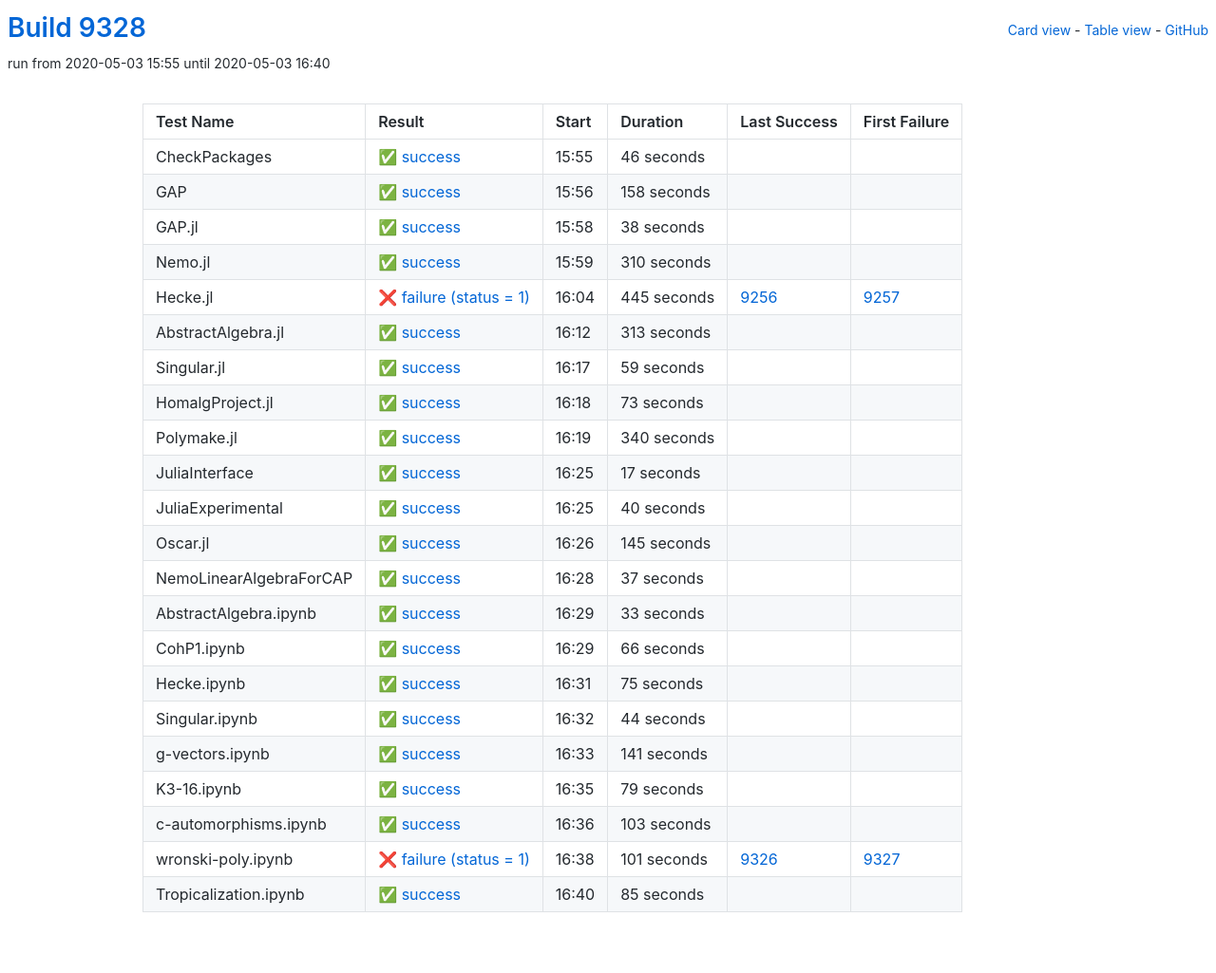
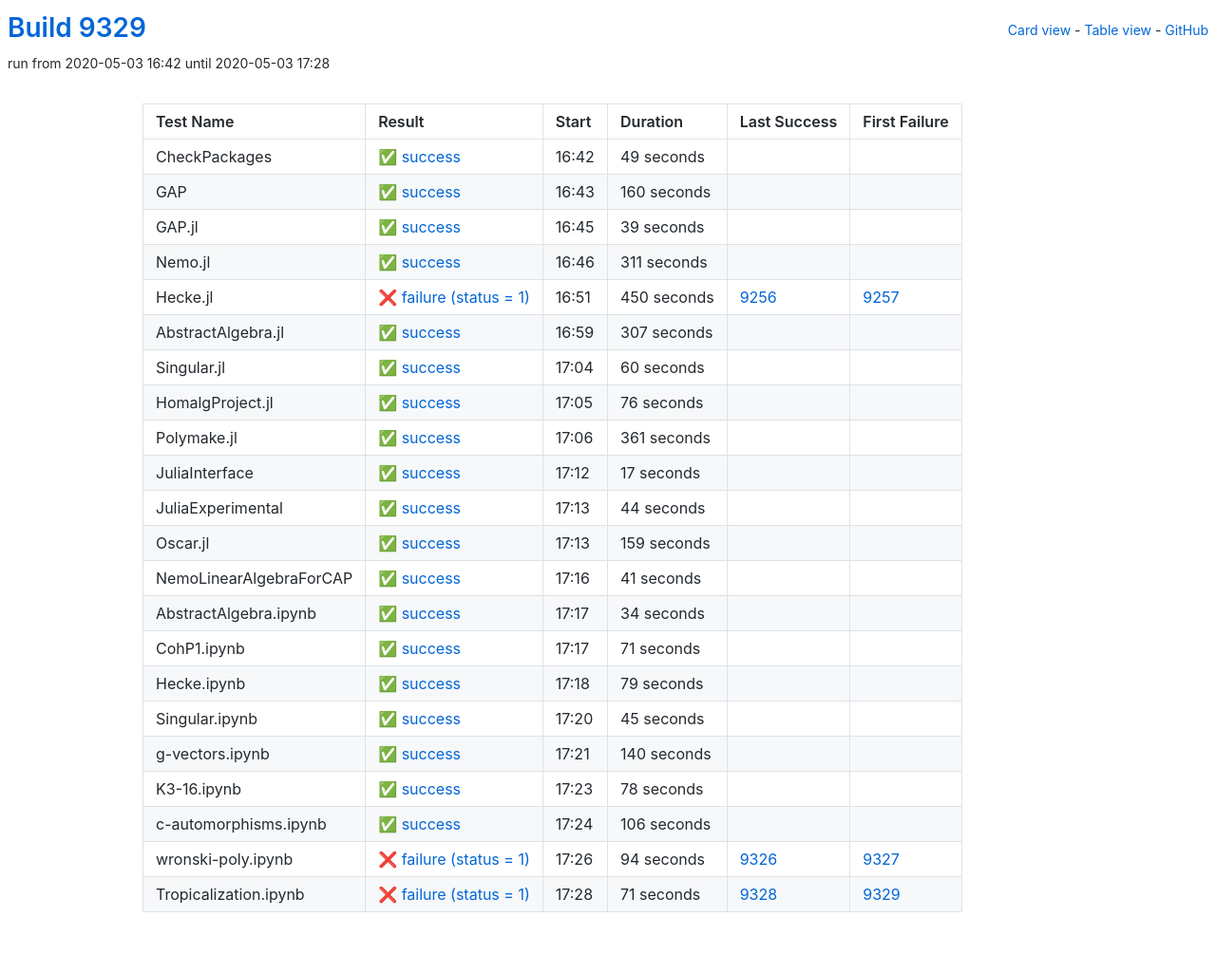
Before and after one commit to oscar-system/oscar-ci-status, a Jekyll site: the page built from table.html, in a window 1280 px wide. Shown: the whole page at 95% size. Built offline with Jekyll 4.4.1, drawn with Linux system fonts in a browser that asks for light colours.

Commit message:
Build 9329

```diff
--- a/_data/ci.yml
+++ b/_data/ci.yml
@@ -1,104 +1,104 @@
-build: 9328
-build_url: https://oscarci.mathematik.uni-kl.de/job/oscar/9328/
+build: 9329
+build_url: https://oscarci.mathematik.uni-kl.de/job/oscar/9329/
 job: oscar
 tests:
-- duration: 46
+- duration: 49
   exitcode: 0
   first_failure: false
   first_failure_url: null
   last_success: false
   last_success_url: null
-  log: https://oscarci.mathematik.uni-kl.de/job/oscar/9328/artifact/logs/build-9328/CheckPackages.log
+  log: https://oscarci.mathematik.uni-kl.de/job/oscar/9329/artifact/logs/build-9329/CheckPackages.log
   name: CheckPackages
-  start: 2020-05-03 15:55
+  start: 2020-05-03 16:42
   status: success
   success: true
-- duration: 158
+- duration: 160
   exitcode: 0
   first_failure: false
   first_failure_url: null
   last_success: false
   last_success_url: null
-  log: https://oscarci.mathematik.uni-kl.de/job/oscar/9328/artifact/logs/build-9328/GAP.log
+  log: https://oscarci.mathematik.uni-kl.de/job/oscar/9329/artifact/logs/build-9329/GAP.log
   name: GAP
-  start: 2020-05-03 15:56
+  start: 2020-05-03 16:43
   status: success
   success: true
-- duration: 38
+- duration: 39
   exitcode: 0
   first_failure: false
   first_failure_url: null
   last_success: false
   last_success_url: null
-  log: https://oscarci.mathematik.uni-kl.de/job/oscar/9328/artifact/logs/build-9328/GAP.jl.log
+  log: https://oscarci.mathematik.uni-kl.de/job/oscar/9329/artifact/logs/build-9329/GAP.jl.log
   name: GAP.jl
-  start: 2020-05-03 15:58
+  start: 2020-05-03 16:45
   status: success
   success: true
-- duration: 310
+- duration: 311
   exitcode: 0
   first_failure: false
   first_failure_url: null
   last_success: false
   last_success_url: null
-  log: https://oscarci.mathematik.uni-kl.de/job/oscar/9328/artifact/logs/build-9328/Nemo.jl.log
+  log: https://oscarci.mathematik.uni-kl.de/job/oscar/9329/artifact/logs/build-9329/Nemo.jl.log
   name: Nemo.jl
-  start: 2020-05-03 15:59
+  start: 2020-05-03 16:46
   status: success
   success: true
-- duration: 445
+- duration: 450
   exitcode: 1
   first_failure: 9257
   first_failure_url: https://oscarci.mathematik.uni-kl.de/job/oscar/9257/
   last_success: 9256
   last_success_url: https://oscarci.mathematik.uni-kl.de/job/oscar/9256/
-  log: https://oscarci.mathematik.uni-kl.de/job/oscar/9328/artifact/logs/build-9328/Hecke.jl.log
+  log: https://oscarci.mathematik.uni-kl.de/job/oscar/9329/artifact/logs/build-9329/Hecke.jl.log
   name: Hecke.jl
-  start: 2020-05-03 16:04
+  start: 2020-05-03 16:51
   status: failure
   success: false
-- duration: 313
+- duration: 307
   exitcode: 0
   first_failure: false
   first_failure_url: null
   last_success: false
   last_success_url: null
-  log: https://oscarci.mathematik.uni-kl.de/job/oscar/9328/artifact/logs/build-9328/AbstractAlgebra.jl.log
+  log: https://oscarci.mathematik.uni-kl.de/job/oscar/9329/artifact/logs/build-9329/AbstractAlgebra.jl.log
   name: AbstractAlgebra.jl
-  start: 2020-05-03 16:12
+  start: 2020-05-03 16:59
   status: success
   success: true
-- duration: 59
+- duration: 60
   exitcode: 0
   first_failure: false
   first_failure_url: null
   last_success: false
   last_success_url: null
-  log: https://oscarci.mathematik.uni-kl.de/job/oscar/9328/artifact/logs/build-9328/Singular.jl.log
+  log: https://oscarci.mathematik.uni-kl.de/job/oscar/9329/artifact/logs/build-9329/Singular.jl.log
   name: Singular.jl
-  start: 2020-05-03 16:17
+  start: 2020-05-03 17:04
   status: success
   success: true
-- duration: 73
+- duration: 76
   exitcode: 0
   first_failure: false
   first_failure_url: null
   last_success: false
   last_success_url: null
-  log: https://oscarci.mathematik.uni-kl.de/job/oscar/9328/artifact/logs/build-9328/HomalgProject.jl.log
+  log: https://oscarci.mathematik.uni-kl.de/job/oscar/9329/artifact/logs/build-9329/HomalgProject.jl.log
   name: HomalgProject.jl
-  start: 2020-05-03 16:18
+  start: 2020-05-03 17:05
   status: success
   success: true
-- duration: 340
+- duration: 361
   exitcode: 0
   first_failure: false
   first_failure_url: null
   last_success: false
   last_success_url: null
-  log: https://oscarci.mathematik.uni-kl.de/job/oscar/9328/artifact/logs/build-9328/Polymake.jl.log
+  log: https://oscarci.mathematik.uni-kl.de/job/oscar/9329/artifact/logs/build-9329/Polymake.jl.log
   name: Polymake.jl
-  start: 2020-05-03 16:19
+  start: 2020-05-03 17:06
   status: success
   success: true
 - duration: 17
@@ -107,75 +107,9 @@
   first_failure_url: null
   last_success: false
   last_success_url: null
-  log: https://oscarci.mathematik.uni-kl.de/job/oscar/9328/artifact/logs/build-9328/JuliaInterface.log
+  log: https://oscarci.mathematik.uni-kl.de/job/oscar/9329/artifact/logs/build-9329/JuliaInterface.log
   name: JuliaInterface
-  start: 2020-05-03 16:25
-  status: success
-  success: true
-- duration: 40
-  exitcode: 0
-  first_failure: false
-  first_failure_url: null
-  last_success: false
-  last_success_url: null
-  log: https://oscarci.mathematik.uni-kl.de/job/oscar/9328/artifact/logs/build-9328/JuliaExperimental.log
-  name: JuliaExperimental
-  start: 2020-05-03 16:25
-  status: success
-  success: true
-- duration: 145
-  exitcode: 0
-  first_failure: false
-  first_failure_url: null
-  last_success: false
-  last_success_url: null
-  log: https://oscarci.mathematik.uni-kl.de/job/oscar/9328/artifact/logs/build-9328/Oscar.jl.log
-  name: Oscar.jl
-  start: 2020-05-03 16:26
-  status: success
-  success: true
-- duration: 37
-  exitcode: 0
-  first_failure: false
-  first_failure_url: null
-  last_success: false
-  last_success_url: null
-  log: https://oscarci.mathematik.uni-kl.de/job/oscar/9328/artifact/logs/build-9328/NemoLinearAlgebraForCAP.log
-  name: NemoLinearAlgebraForCAP
-  start: 2020-05-03 16:28
-  status: success
-  success: true
-- duration: 33
-  exitcode: 0
-  first_failure: false
-  first_failure_url: null
-  last_success: false
-  last_success_url: null
-  log: https://oscarci.mathematik.uni-kl.de/job/oscar/9328/artifact/logs/build-9328/AbstractAlgebra.ipynb.log
-  name: AbstractAlgebra.ipynb
-  start: 2020-05-03 16:29
-  status: success
-  success: true
-- duration: 66
-  exitcode: 0
-  first_failure: false
-  first_failure_url: null
-  last_success: false
-  last_success_url: null
-  log: https://oscarci.mathematik.uni-kl.de/job/oscar/9328/artifact/logs/build-9328/CohP1.ipynb.log
-  name: CohP1.ipynb
-  start: 2020-05-03 16:29
-  status: success
-  success: true
-- duration: 75
-  exitcode: 0
-  first_failure: false
-  first_failure_url: null
-  last_success: false
-  last_success_url: null
-  log: https://oscarci.mathematik.uni-kl.de/job/oscar/9328/artifact/logs/build-9328/Hecke.ipynb.log
-  name: Hecke.ipynb
-  start: 2020-05-03 16:31
+  start: 2020-05-03 17:12
   status: success
   success: true
 - duration: 44
@@ -184,20 +118,53 @@
   first_failure_url: null
   last_success: false
   last_success_url: null
-  log: https://oscarci.mathematik.uni-kl.de/job/oscar/9328/artifact/logs/build-9328/Singular.ipynb.log
-  name: Singular.ipynb
-  start: 2020-05-03 16:32
+  log: https://oscarci.mathematik.uni-kl.de/job/oscar/9329/artifact/logs/build-9329/JuliaExperimental.log
+  name: JuliaExperimental
+  start: 2020-05-03 17:13
   status: success
   success: true
-- duration: 141
+- duration: 159
   exitcode: 0
   first_failure: false
   first_failure_url: null
   last_success: false
   last_success_url: null
-  log: https://oscarci.mathematik.uni-kl.de/job/oscar/9328/artifact/logs/build-9328/g-vectors.ipynb.log
-  name: g-vectors.ipynb
-  start: 2020-05-03 16:33
+  log: https://oscarci.mathematik.uni-kl.de/job/oscar/9329/artifact/logs/build-9329/Oscar.jl.log
+  name: Oscar.jl
+  start: 2020-05-03 17:13
+  status: success
+  success: true
+- duration: 41
+  exitcode: 0
+  first_failure: false
+  first_failure_url: null
+  last_success: false
+  last_success_url: null
+  log: https://oscarci.mathematik.uni-kl.de/job/oscar/9329/artifact/logs/build-9329/NemoLinearAlgebraForCAP.log
+  name: NemoLinearAlgebraForCAP
+  start: 2020-05-03 17:16
+  status: success
+  success: true
+- duration: 34
+  exitcode: 0
+  first_failure: false
+  first_failure_url: null
+  last_success: false
+  last_success_url: null
+  log: https://oscarci.mathematik.uni-kl.de/job/oscar/9329/artifact/logs/build-9329/AbstractAlgebra.ipynb.log
+  name: AbstractAlgebra.ipynb
+  start: 2020-05-03 17:17
+  status: success
+  success: true
+- duration: 71
+  exitcode: 0
+  first_failure: false
+  first_failure_url: null
+  last_success: false
+  last_success_url: null
+  log: https://oscarci.mathematik.uni-kl.de/job/oscar/9329/artifact/logs/build-9329/CohP1.ipynb.log
+  name: CohP1.ipynb
+  start: 2020-05-03 17:17
   status: success
   success: true
 - duration: 79
@@ -206,41 +173,74 @@
   first_failure_url: null
   last_success: false
   last_success_url: null
-  log: https://oscarci.mathematik.uni-kl.de/job/oscar/9328/artifact/logs/build-9328/K3-16.ipynb.log
-  name: K3-16.ipynb
-  start: 2020-05-03 16:35
+  log: https://oscarci.mathematik.uni-kl.de/job/oscar/9329/artifact/logs/build-9329/Hecke.ipynb.log
+  name: Hecke.ipynb
+  start: 2020-05-03 17:18
   status: success
   success: true
-- duration: 103
+- duration: 45
   exitcode: 0
   first_failure: false
   first_failure_url: null
   last_success: false
   last_success_url: null
-  log: https://oscarci.mathematik.uni-kl.de/job/oscar/9328/artifact/logs/build-9328/c-automorphisms.ipynb.log
-  name: c-automorphisms.ipynb
-  start: 2020-05-03 16:36
+  log: https://oscarci.mathematik.uni-kl.de/job/oscar/9329/artifact/logs/build-9329/Singular.ipynb.log
+  name: Singular.ipynb
+  start: 2020-05-03 17:20
   status: success
   success: true
-- duration: 101
+- duration: 140
+  exitcode: 0
+  first_failure: false
+  first_failure_url: null
+  last_success: false
+  last_success_url: null
+  log: https://oscarci.mathematik.uni-kl.de/job/oscar/9329/artifact/logs/build-9329/g-vectors.ipynb.log
+  name: g-vectors.ipynb
+  start: 2020-05-03 17:21
+  status: success
+  success: true
+- duration: 78
+  exitcode: 0
+  first_failure: false
+  first_failure_url: null
+  last_success: false
+  last_success_url: null
+  log: https://oscarci.mathematik.uni-kl.de/job/oscar/9329/artifact/logs/build-9329/K3-16.ipynb.log
+  name: K3-16.ipynb
+  start: 2020-05-03 17:23
+  status: success
+  success: true
+- duration: 106
+  exitcode: 0
+  first_failure: false
+  first_failure_url: null
+  last_success: false
+  last_success_url: null
+  log: https://oscarci.mathematik.uni-kl.de/job/oscar/9329/artifact/logs/build-9329/c-automorphisms.ipynb.log
+  name: c-automorphisms.ipynb
+  start: 2020-05-03 17:24
+  status: success
+  success: true
+- duration: 94
   exitcode: 1
   first_failure: 9327
   first_failure_url: https://oscarci.mathematik.uni-kl.de/job/oscar/9327/
   last_success: 9326
   last_success_url: https://oscarci.mathematik.uni-kl.de/job/oscar/9326/
-  log: https://oscarci.mathematik.uni-kl.de/job/oscar/9328/artifact/logs/build-9328/wronski-poly.ipynb.log
+  log: https://oscarci.mathematik.uni-kl.de/job/oscar/9329/artifact/logs/build-9329/wronski-poly.ipynb.log
   name: wronski-poly.ipynb
-  start: 2020-05-03 16:38
+  start: 2020-05-03 17:26
   status: failure
   success: false
-- duration: 85
-  exitcode: 0
-  first_failure: false
-  first_failure_url: null
-  last_success: false
-  last_success_url: null
-  log: https://oscarci.mathematik.uni-kl.de/job/oscar/9328/artifact/logs/build-9328/Tropicalization.ipynb.log
+- duration: 71
+  exitcode: 1
+  first_failure: 9329
+  first_failure_url: https://oscarci.mathematik.uni-kl.de/job/oscar/9329/
+  last_success: 9328
+  last_success_url: https://oscarci.mathematik.uni-kl.de/job/oscar/9328/
+  log: https://oscarci.mathematik.uni-kl.de/job/oscar/9329/artifact/logs/build-9329/Tropicalization.ipynb.log
   name: Tropicalization.ipynb
-  start: 2020-05-03 16:40
-  status: success
-  success: true
+  start: 2020-05-03 17:28
+  status: failure
+  success: false
```
Also changed, not shown: README.md.
